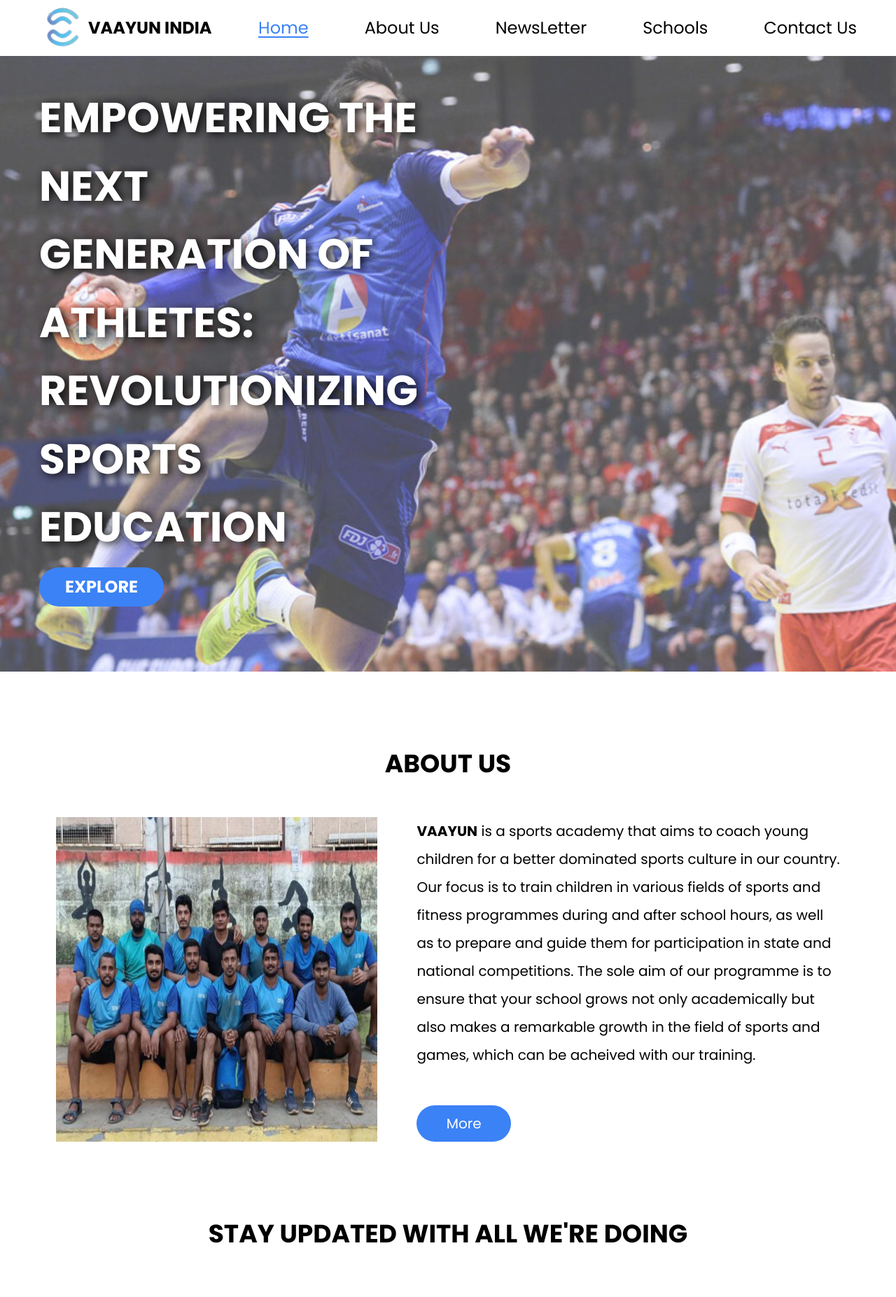
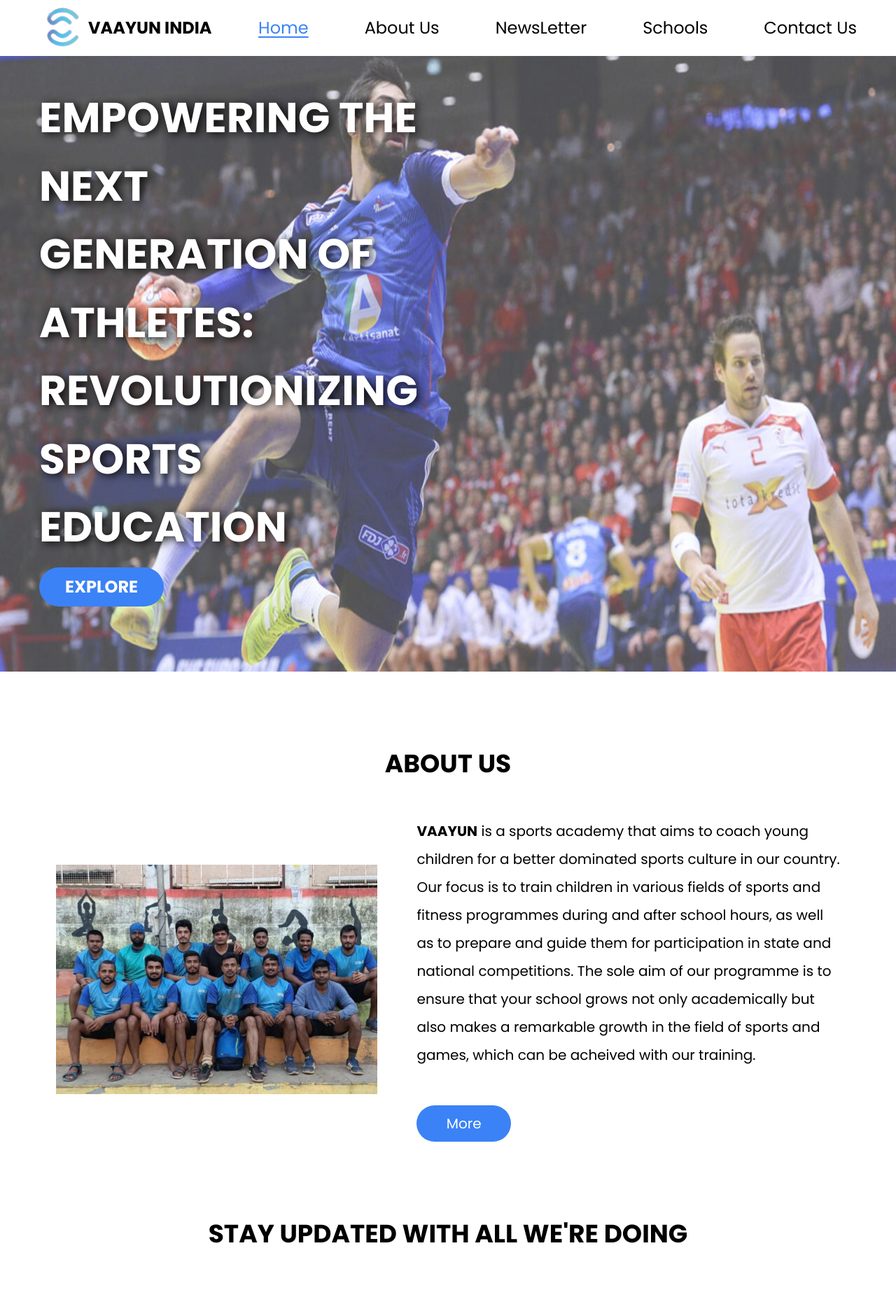
Before and after one commit to Mohitjnn/vaayu, a Next.js app: page / in a window 1280 px wide. Shown: the top 1854 px of the page at 70% size. Built offline with nearby package versions, Linux system fonts and the light colour scheme.

Commit message:
newsletter photos made better

```diff
--- a/src/app/page.jsx
+++ b/src/app/page.jsx
@@ -23,7 +23,6 @@ export default function Home() {
               fill={true}
               priority={true}
               src="/homePageImage.png"
-              objectFit="cover"
               className="opacity-70"
               alt="sportImage"
             />
@@ -45,6 +44,7 @@ export default function Home() {
             <div className="xl:w-[50%] px-4 relative h-[40vh] xl:h-[58vh]">
               <Image
                 src="/AboutUsPicture.png"
+                objectFit="contain"
                 fill={true}
                 className="px-4 xl:px-0"
               />
--- a/src/components/NewsLetterContent/NewsContent.jsx
+++ b/src/components/NewsLetterContent/NewsContent.jsx
@@ -8,15 +8,15 @@ const NewsContent = ({ content, section }) => {
       <>
         <div
           key={index}
-          className={`w-full h-[40vh] relative ${
+          className={`w-full lg:w-[50%] xl:w-full h-[40vh] relative ${
             section === "center" ? "xl:h-[75vh]" : "xl:h-[45vh] "
           }`}
         >
           <Image
             src={item.imageSrc}
             fill={true}
-            objectFit="cover"
             alt={item.title}
+            className="object-contain xl:object-cover"
           />
         </div>
         <h1 className="Title xl:Heading text-center ">{item.title}</h1>
```
